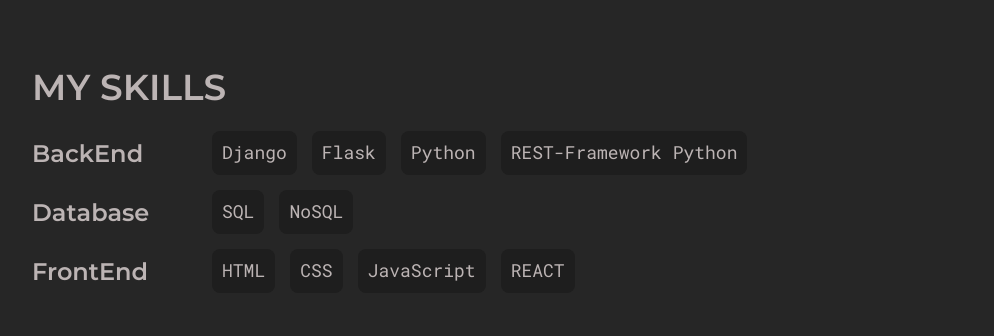
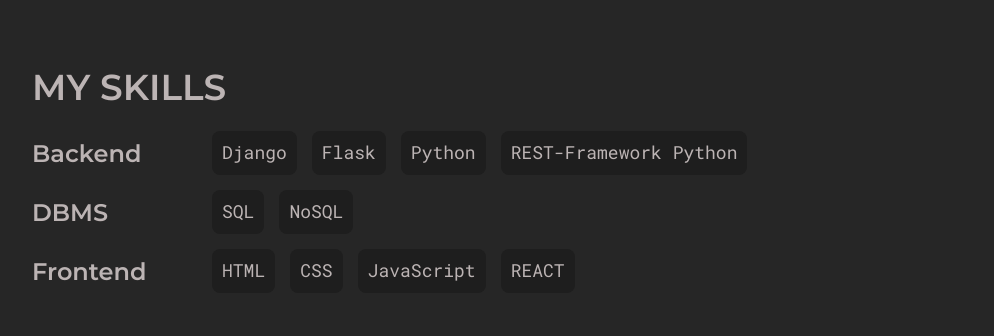
Before and after one commit to sparsh459/My-personal-portfolio-website, a React (Create React App) app: page /about in a window 1280 px wide. Shown: the part 1140-1476 px from the top of the page, without its empty margins (32-1026 px from the left). Built offline with nearby package versions, Linux system fonts and the light colour scheme.

Commit message:
some design changes

```diff
--- a/src/pages/About.js
+++ b/src/pages/About.js
@@ -126,12 +126,12 @@
             <h1 className="about__info__heading">My Skills</h1>
 
             <AboutInfoItem
-              title="BackEnd"
+              title="Backend"
               items={['Django', 'Flask', 'Python', 'REST-Framework Python']}
             />
-            <AboutInfoItem title="Database" items={['SQL', 'NoSQL']} />
+            <AboutInfoItem title="DBMS" items={['SQL', 'NoSQL']} />
             <AboutInfoItem
-              title="FrontEnd"
+              title="Frontend"
               items={['HTML', 'CSS', 'JavaScript', 'REACT']}
             />
           </div>
```
